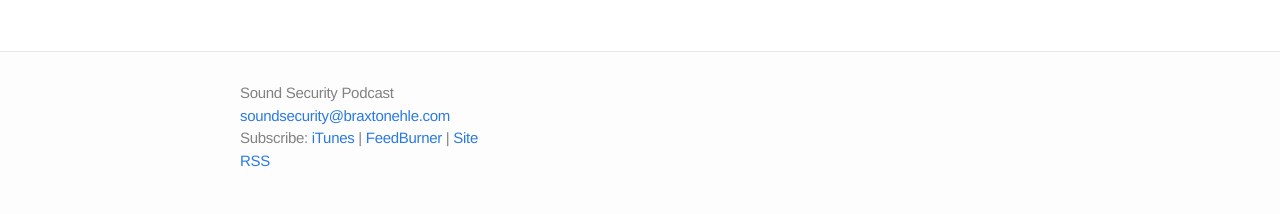
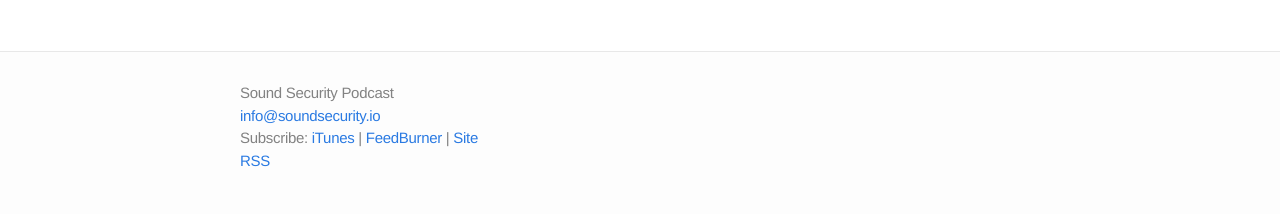
Before and after one commit to braxtone/soundsecurity, a Jekyll site: the page built from index.html, in a window 1280 px wide. Shown: the part 1880-2094 px from the top of the page. Built offline with Jekyll 4.4.1, drawn with Linux system fonts in a browser that asks for light colours.

Commit message:
Shiny new email.

```diff
--- a/_config.yml
+++ b/_config.yml
@@ -1,6 +1,6 @@
 # Site settings
 title: "Sound Security Podcast"
-email: "soundsecurity@braxtonehle.com"
+email: "info@soundsecurity.io"
 description: "Braxton Ehle and Osman Surkatty rant about the latest in information security news to help enterprises and mere mortals defend their information."
 baseurl: ""
 url: "https://soundsecurity.io"
```
